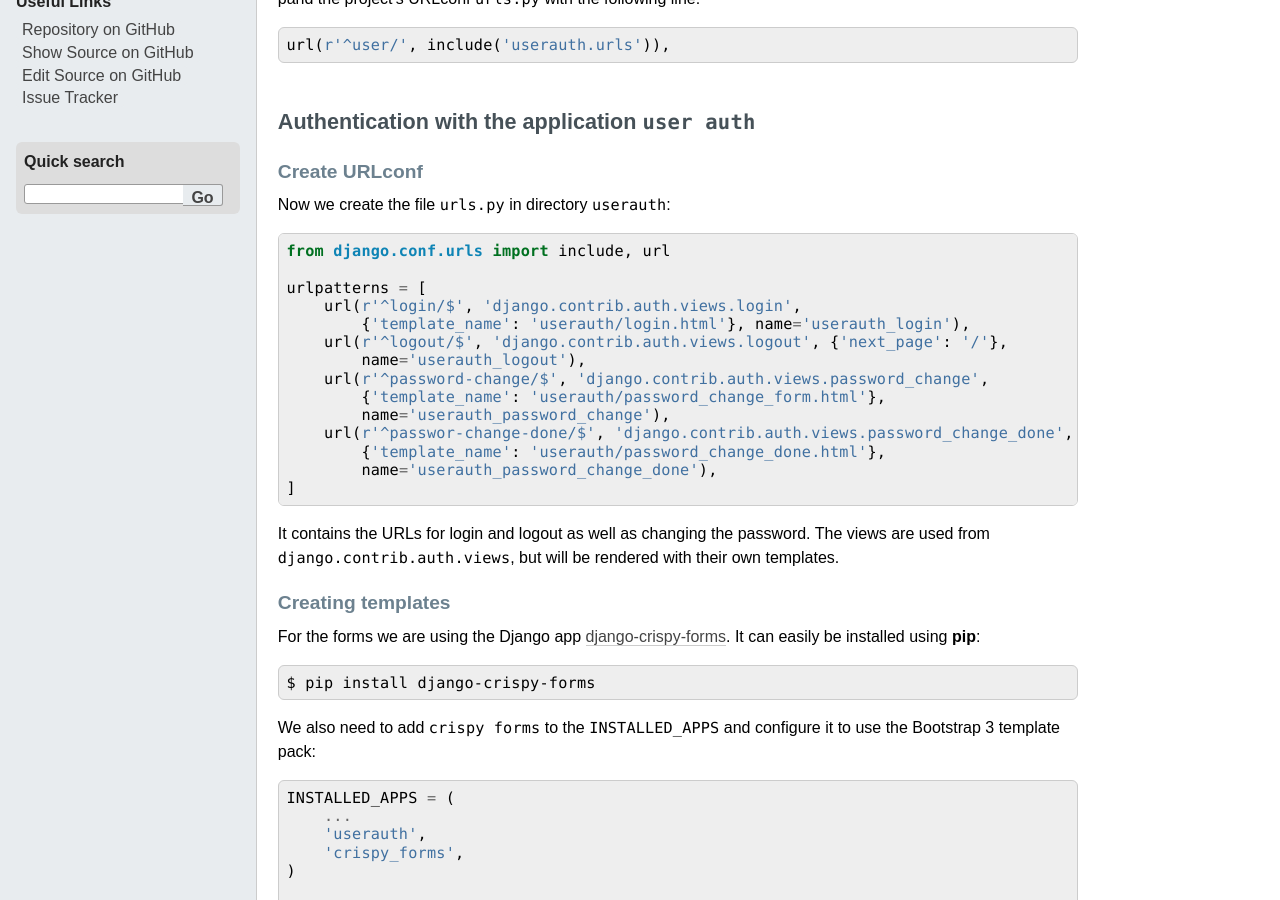
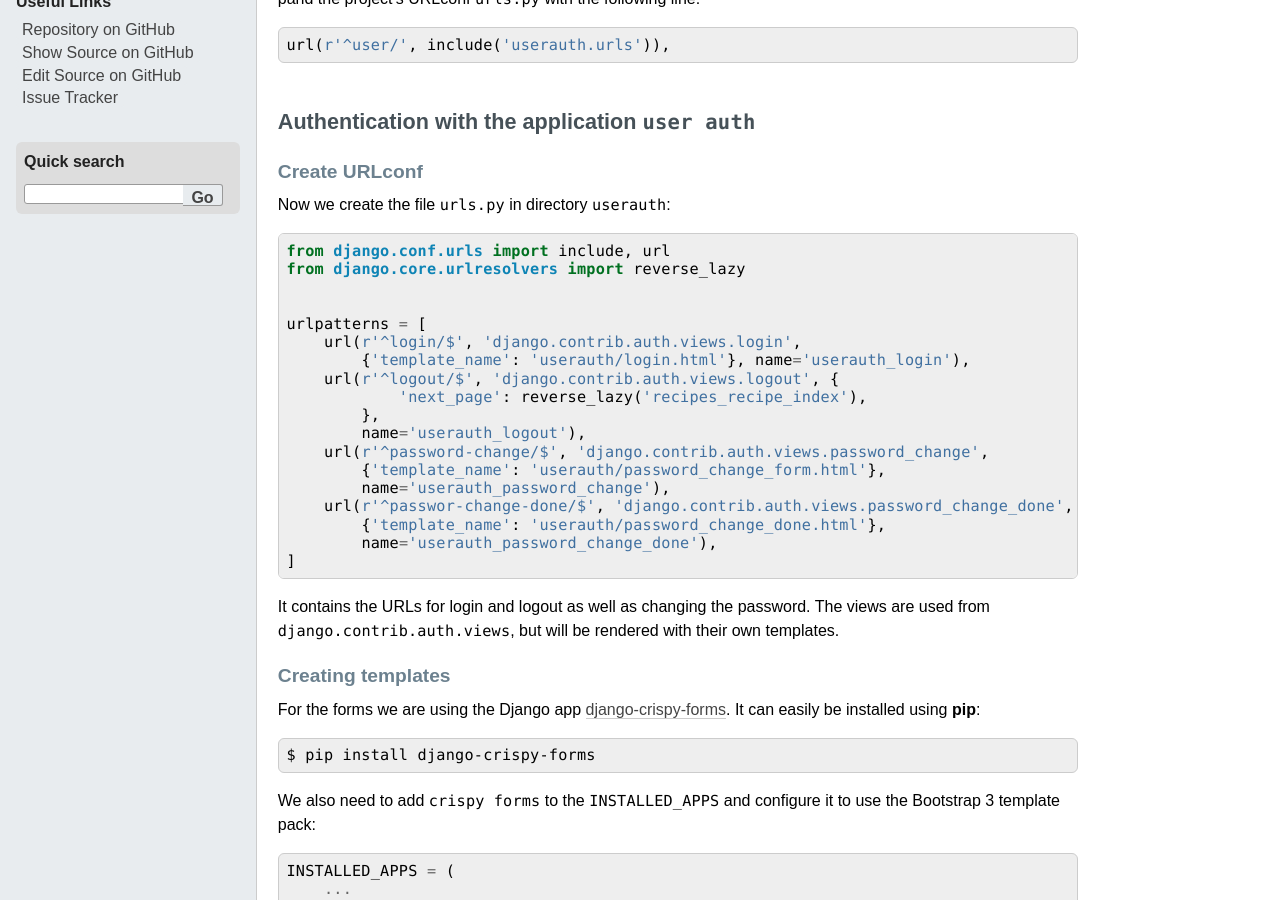
Before and after one commit to keimlink/django-workshop, a Sphinx documentation site: the page built from docs/authentication_registration.rst, in a window 1280 px wide and 900 px high, scrolled down 929 px. Built offline with Sphinx 7.4.7, drawn with Linux system fonts in a browser that asks for light colours; comment, search, counter and statistics services are not loaded.

Commit message:
Introduced reverse_lazy

```diff
--- a/docs/authentication_registration.rst
+++ b/docs/authentication_registration.rst
@@ -64,11 +64,15 @@
 ::
 
     from django.conf.urls import include, url
+    from django.core.urlresolvers import reverse_lazy
+
 
     urlpatterns = [
         url(r'^login/$', 'django.contrib.auth.views.login',
             {'template_name': 'userauth/login.html'}, name='userauth_login'),
-        url(r'^logout/$', 'django.contrib.auth.views.logout', {'next_page': '/'},
+        url(r'^logout/$', 'django.contrib.auth.views.logout', {
+                'next_page': reverse_lazy('recipes_recipe_index'),
+            },
             name='userauth_logout'),
         url(r'^password-change/$', 'django.contrib.auth.views.password_change',
             {'template_name': 'userauth/password_change_form.html'},
```
